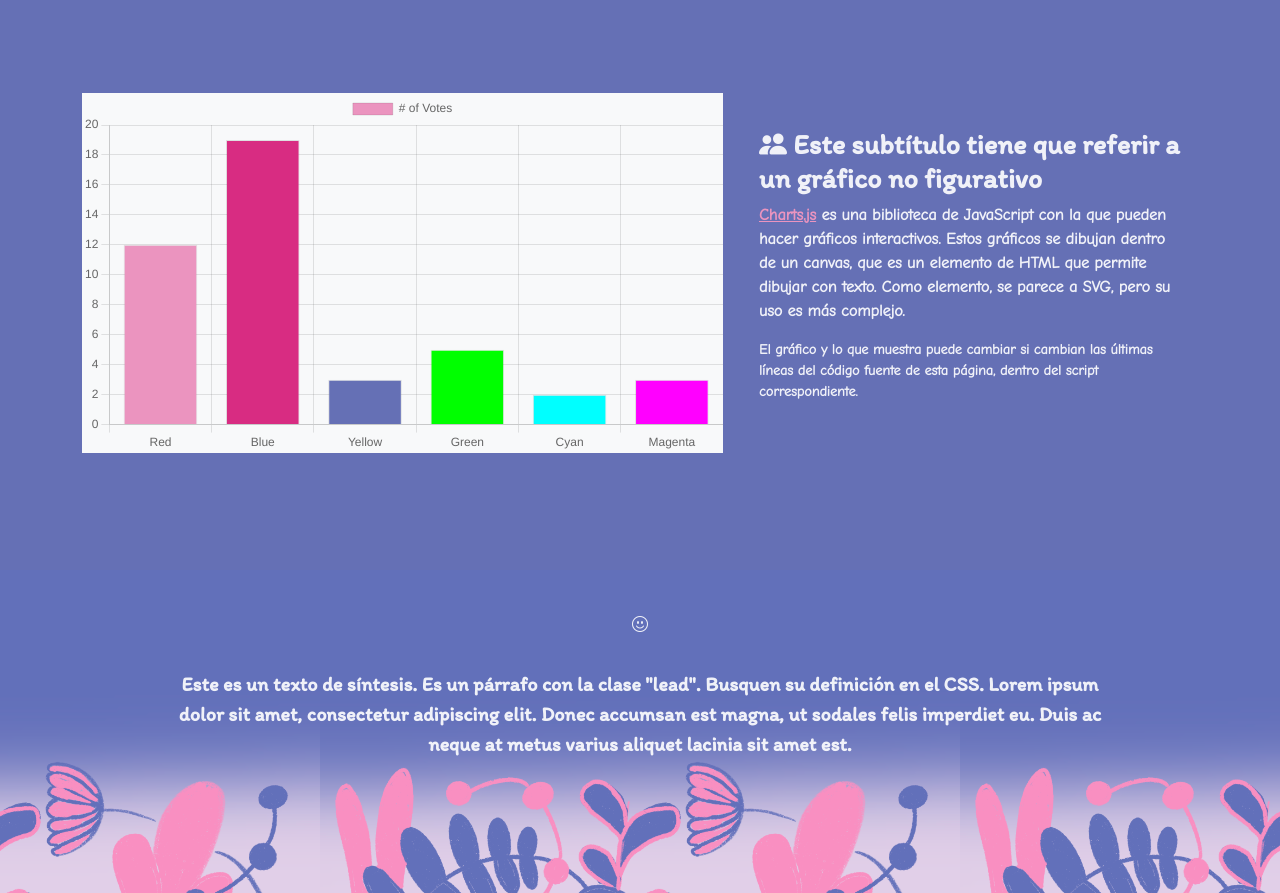
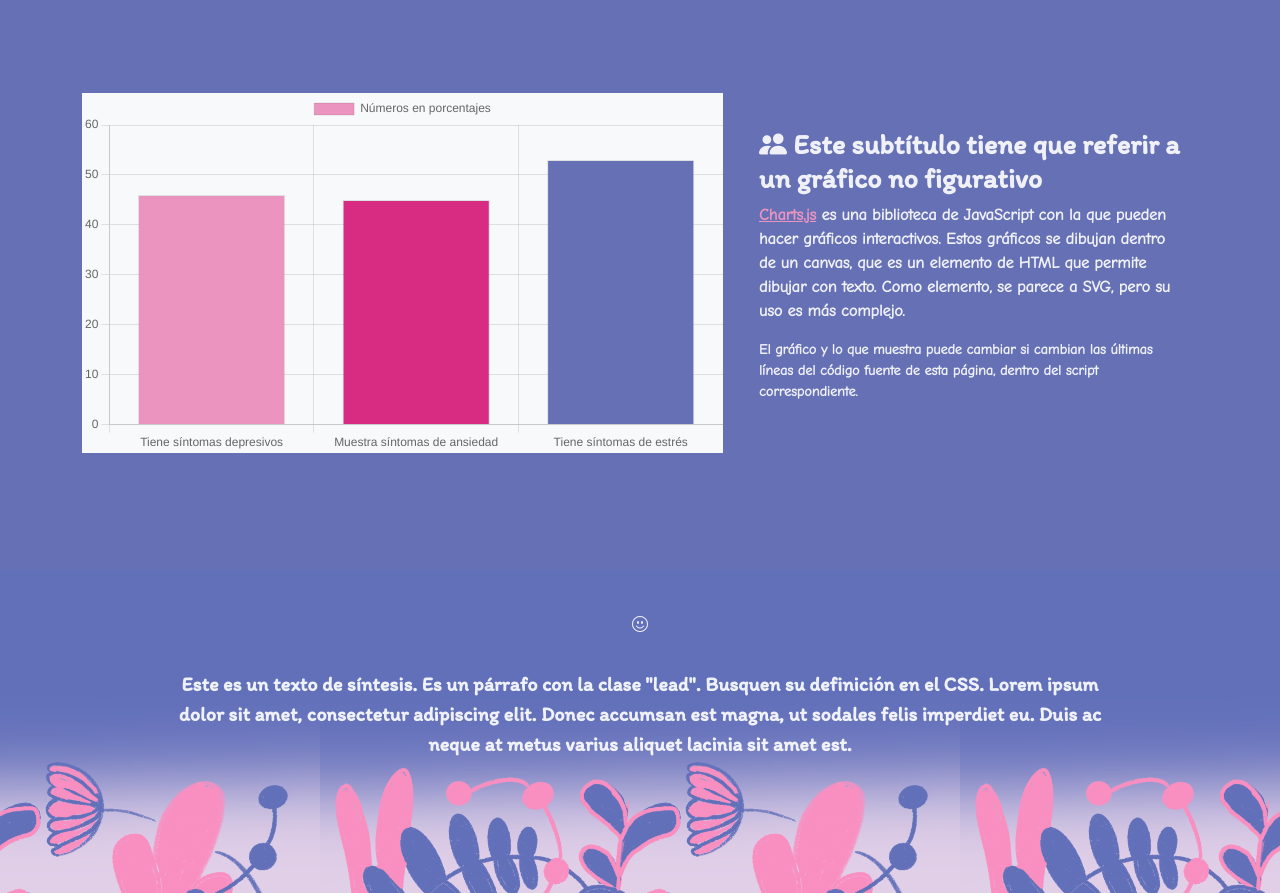
Before and after one commit to Grupo03-pdp/trabajo-digital, a plain HTML site: page index.html in a window 1280 px wide. Shown: the part 2127-3020 px from the top of the page. Drawn offline with nearby package versions, Linux system fonts and the light colour scheme.

Commit message:
Update index.html

```diff
--- a/index.html
+++ b/index.html
@@ -204,12 +204,12 @@
             var nuestroGrafico = new Chart(ctx, {
                 type: "bar",
                 data: {
-                    labels: ["Red", "Blue", "Yellow", "Green", "Cyan", "Magenta"],
+                    labels: ["Tiene síntomas depresivos", "Muestra síntomas de ansiedad", "Tiene síntomas de estrés"],
                     datasets: [
                         {
-                            label: "# of Votes",
-                            data: [12, 19, 3, 5, 2, 3],
-                            backgroundColor: ["#EB94BF", "#D82C82", "#6570B5", "#00FF00", "#00FFFF", "#FF00FF"],
+                            label: "Números en porcentajes",
+                            data: [46, 45, 53],
+                            backgroundColor: ["#EB94BF", "#D82C82", "#6570B5"],
                             borderWidth: 1,
                         },
                     ],
```
